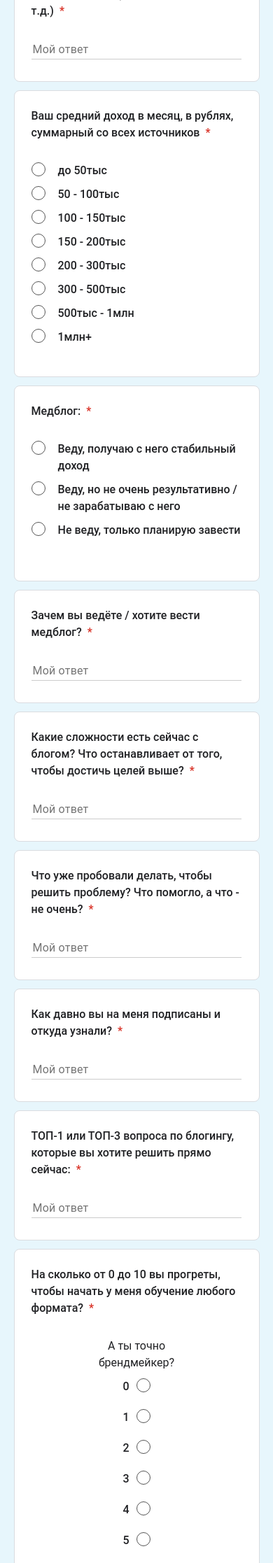
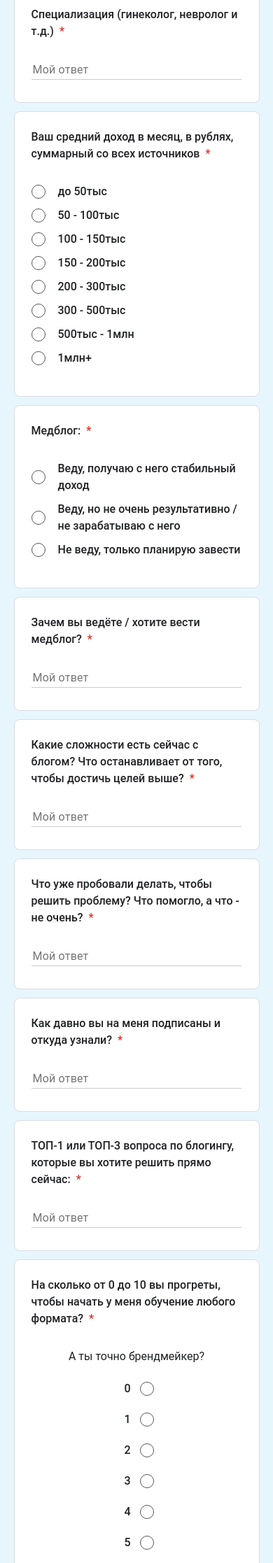
Before and after one commit to it-chep/medblogers_forms, a Django app: page /express_medbloger/ in a window 390 px wide. Shown: the part 1366-3600 px from the top of the page at 70% size. Run offline with Django 4.2, Linux system fonts and the light colour scheme; data that the repository does not hold is empty; some libraries are stand-ins or nearby versions; some web fonts are replaced.

Commit message:
fix. улучшена верстка. checkbox'ы ровнее(по центру с надписями), чуть шире сама форма(чтобы влезал контент), у блоков теперь динамическая высота(теперь контент не выходит за границы)

```diff
--- a/static/css/base.css
+++ b/static/css/base.css
@@ -31,7 +31,7 @@
     align-items: center;
     margin: auto;
     max-width: 90vw;
-    width: 640px;
+    width: 720px;
 }
 
 a {
@@ -166,7 +166,6 @@
 }
 
 .field_item_input {
-    height: 40px;
     position: relative;
     vertical-align: top;
 }
@@ -182,7 +181,7 @@
 
 .field_item_input_inline {
     position: relative;
-    top: 14px;
+    margin-top: 14px;
 }
 
 .input_container {
@@ -199,13 +198,14 @@
     color: rgb(32, 33, 36);
     border: unset;
     width: 300px;
+    max-width: 100%;
 }
 
 .line {
     background-color: rgba(0, 0, 0, .12);
     bottom: -2px;
     height: 1px;
-    width: 50%;
+    width: 100%;
 }
 
 .field_item_warning_container {
@@ -389,7 +389,8 @@
 }
 
 .input_container input:focus ~ .line {
-    width: 50%;
+    width: 300px;
+    max-width: 100%;
     left: 0;
 }
 
@@ -408,6 +409,7 @@
 
 .radio-button-container {
     display: flex;
+    width: 100%;
     align-items: flex-start;
     flex-direction: column;
 }
@@ -416,6 +418,7 @@
     display: inline-block;
     position: relative;
     cursor: pointer;
+    width: 100%;
 }
 
 .radio-button__input {
@@ -426,7 +429,9 @@
 }
 
 .radio-button__label {
-    display: inline-block;
+    display: flex;
+    flex-wrap: wrap;
+    align-items: center;
     padding-left: 38px;
     margin-bottom: 10px;
     position: relative;
@@ -438,9 +443,12 @@
     letter-spacing: 0;
 }
 
+.container_nowrap{
+    text-wrap: nowrap;
+}
+
 .radio-button__custom {
     position: absolute;
-    top: 0;
     left: 0;
     width: 20px;
     height: 20px;
@@ -500,16 +508,34 @@
 
 .zero_to_ten_choices_container {
     display: flex;
+    justify-content: space-between;
+    width: 100%;
+    flex-wrap: wrap;
     flex-direction: row;
     column-gap: 10px;
 }
 
 .zero_to_ten_choices_container .left_text {
+    display: flex;
+    align-items: center;
+    justify-content: center;
     text-align: center;
-    width: 160px;
+    width: 130px;
+    min-width: 130px;
+}
+
+.wrapper_radio-button{
+    display: flex;
+    align-items: center;
+    gap: 10px;
 }
 
 .zero_to_ten_choices_container .right_text {
+    display: flex;
+    align-items: center;
+    justify-content: center;
+    min-width: 130px;
+    width: 130px;
     text-align: center;
 }
 
@@ -523,59 +549,34 @@
     position: unset;
 }
 
-#field_inline_item_container_marketing_type {
-    height: 245px;
+@media (max-width: 740px) {
+    .zero_to_ten_choices_container{
+        flex-direction: column;
+        gap: 12px;
+    }
 
-    .field_item_input_container {
-        height: 147px;
+    .radio-button__label_0_10 {
+        flex-direction: row;
+        gap: 6px;
+        margin: 10px;
+        justify-content: center;
     }
-}
 
-#field_inline_item_container_average_income {
-    height: 410px;
+    .zero_to_ten_choices_container .left_text, .zero_to_ten_choices_container .right_text {
+        width: 100%;
+    }
 
-    .field_item_input_container {
-        height: 285px;
+    .wrapper_radio-button{
+        flex-direction: column;
+        gap: 0px;
     }
-}
 
-#field_inline_item_container_medblog {
-    height: 210px;
-
-    .field_item_input_container {
-        height: 115px;
-    }
-}
-
-#field_inline_item_container_rate_of_employment {
-    height: 175px;
-
-    .field_item_input_container {
-        height: 70px;
-    }
-}
-
-#field_inline_item_container_how_warmed_up {
-    height: 195px;
-
-    .field_item_input_container {
-        height: 70px;
-    }
-}
-
-#field_inline_item_container_have_bought_products {
-    height: 185px;
-
-    .field_item_input_container {
-        height: 85px;
-    }
-}
-
-#field_inline_item_container_level_of_use_neuro {
-    height: 200px;
-
-    .field_item_input_container {
-        height: 77px;
+    .radio-button__label_0_10 {
+        .count{
+            display: flex;
+            justify-content: center;
+            width: 24px;
+        }
     }
 }
 
@@ -590,64 +591,15 @@
         font-size: 23pt;
     }
 
-    #field_inline_item_container_marketing_type {
-        height: 250px;
-
-        .field_item_input_container {
-            height: 154px;
-        }
-    }
-
-    #field_inline_item_container_average_income {
-        height: 410px;
-
-        .field_item_input_container {
-            height: 290px;
-        }
-    }
-
-    #field_inline_item_container_medblog {
-        height: 280px;
-
-        .field_item_input_container {
-            height: 165px;
-        }
-    }
-
     .full_width {
         justify-content: center !important;
-    }
-
-    #field_inline_item_container_rate_of_employment {
-        height: 705px;
-
-        .field_item_input_container {
-            height: 585px;
-        }
-    }
-
-    #field_inline_item_container_how_warmed_up {
-        height: 735px;
-
-        .field_item_input_container {
-            height: 585px;
-        }
-    }
-
-    #field_inline_item_container_have_bought_products {
-        height: 200px;
     }
 
     .zero_to_ten_choices_container {
         align-items: center;
     }
 
-    .radio-button__label_0_10 {
-        flex-direction: row;
-        gap: 10px;
-        margin: 10px;
-        justify-content: center;
-    }
+
 
     .zero_to_ten_choices_container {
         flex-direction: column;
@@ -672,11 +624,4 @@
         left: 0;
     }
 
-    #field_inline_item_container_level_of_use_neuro {
-        height: 705px;
-
-        .field_item_input_container {
-            height: 581px;
-        }
-    }
 }
--- a/templates/business_forms/express_medbloger_form.html
+++ b/templates/business_forms/express_medbloger_form.html
@@ -118,8 +118,8 @@
                                                             <input type="radio" class="radio-button__input" id="radio_have_bought_products_another"
                                                                    name="radio-group-1">
                                                             <label class="radio-button__label" for="radio_have_bought_products_another">
-                                                                <span class="radio-button__custom"></span>
-                                                                Другое:  {{ field }}
+                                                                <span class="container_nowrap"><span class="radio-button__custom"></span>
+                                                                Другое:</span>  {{ field }}
                                                             </label>
                                                         </div>
                                                     </div>
@@ -128,6 +128,7 @@
                                                         <div class="left_text">
                                                             <span>А ты точно брендмейкер?</span>
                                                         </div>
+                                                        <div class="wrapper_radio-button">
                                                             {% for value, label in field.field.choices %}
                                                                 <div class="radio-button">
                                                                     <input type="radio" class="radio-button__input"
@@ -137,11 +138,12 @@
 
                                                                     <label class="radio-button__label radio-button__label_0_10"
                                                                            for="{{ field.name }}_{{ value }}">
-                                                                    <span>{{ label }}</span>
+                                                                        <span class="count">{{ label }}</span>
                                                                         <span class="radio-button__custom"></span>
                                                                     </label>
                                                                 </div>
                                                             {% endfor %}
+                                                        </div>
                                                         <div class="right_text">
                                                             <span>Куда платить?</span>
                                                         </div>
@@ -151,6 +153,7 @@
                                                         <div class="left_text">
                                                             <span>времени вагон</span>
                                                         </div>
+                                                        <div class="wrapper_radio-button">
                                                             {% for value, label in field.field.choices %}
                                                                 <div class="radio-button">
                                                                     <input type="radio" class="radio-button__input"
@@ -160,11 +163,12 @@
 
                                                                     <label class="radio-button__label radio-button__label_0_10"
                                                                            for="{{ field.name }}_{{ value }}">
-                                                                    <span>{{ label }}</span>
+                                                                        <span class="count">{{ label }}</span>
                                                                         <span class="radio-button__custom"></span>
                                                                     </label>
                                                                 </div>
                                                             {% endfor %}
+                                                        </div>
                                                         <div class="right_text">
                                                             <span>вообще не до обучений, начать бы ЖИТЬ</span>
                                                         </div>
--- a/templates/business_forms/neuro_medbloger_form.html
+++ b/templates/business_forms/neuro_medbloger_form.html
@@ -76,6 +76,7 @@
                                                         <div class="left_text">
                                                             <span>Ничего не понимаю</span>
                                                         </div>
+                                                        <div class="wrapper_radio-button">
                                                             {% for value, label in field.field.choices %}
                                                                 <div class="radio-button">
                                                                     <input type="radio" class="radio-button__input"
@@ -85,11 +86,12 @@
 
                                                                     <label class="radio-button__label radio-button__label_0_10"
                                                                            for="{{ field.name }}_{{ value }}">
-                                                                    <span>{{ label }}</span>
+                                                                        <span class="count">{{ label }}</span>
                                                                         <span class="radio-button__custom"></span>
                                                                     </label>
                                                                 </div>
                                                             {% endfor %}
+                                                        </div>
                                                         <div class="right_text">
                                                             <span>Регулярно пользуюсь</span>
                                                         </div>
```
Lines whose indentation alone changed are shown as unchanged.
